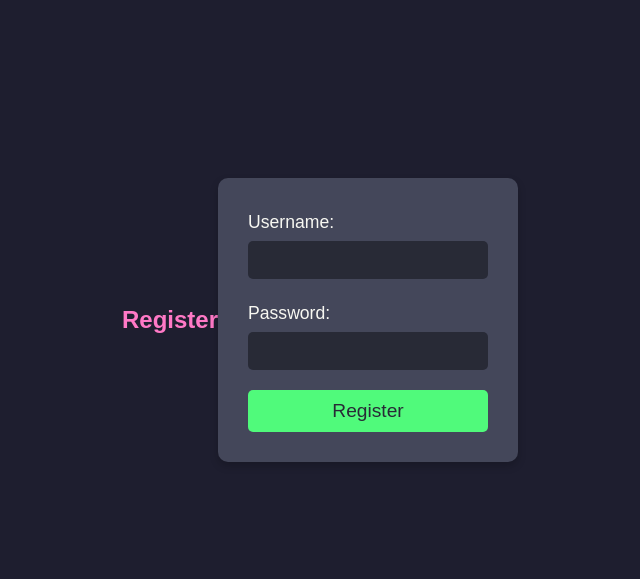
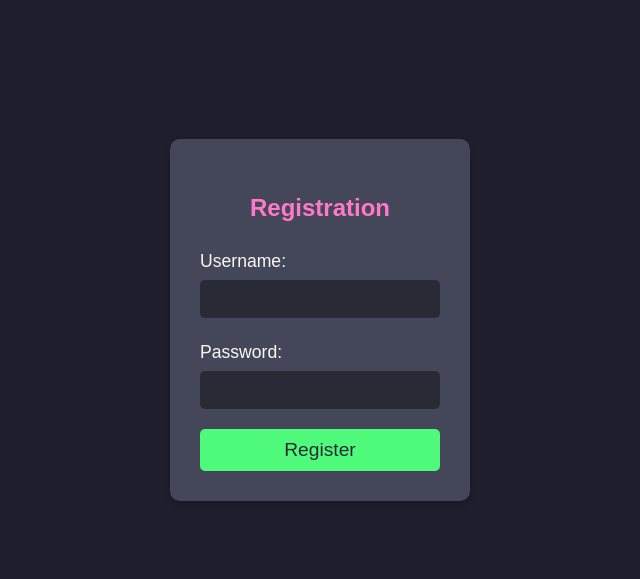
Before and after one commit to dev-azimjon-tech/exoplanets, a Flask app: page /register in a window 1280 px wide. Shown: the part 100-679 px from the top of the page, without its empty margins (320-960 px from the left). Run offline with Flask 3, Linux system fonts and the light colour scheme.

Commit message:
Mini commit

```diff
--- a/templates/register.html
+++ b/templates/register.html
@@ -1,9 +1,9 @@
 {% extends 'base.html' %}
 {% block content %}
 <div class="form-container">
-    <h2 style="text-align: center;">Register</h2>
     <form method="post" class="register-form">
         <div class="input-group">
+            <h2>Registration</h2>
             <label for="username">Username:</label>
             <input type="text" name="username" id="username" required>
         </div>
@@ -13,5 +13,6 @@
         </div>
         <button type="submit">Register</button>
     </form>
+
 </div>
 {% endblock %}
```
